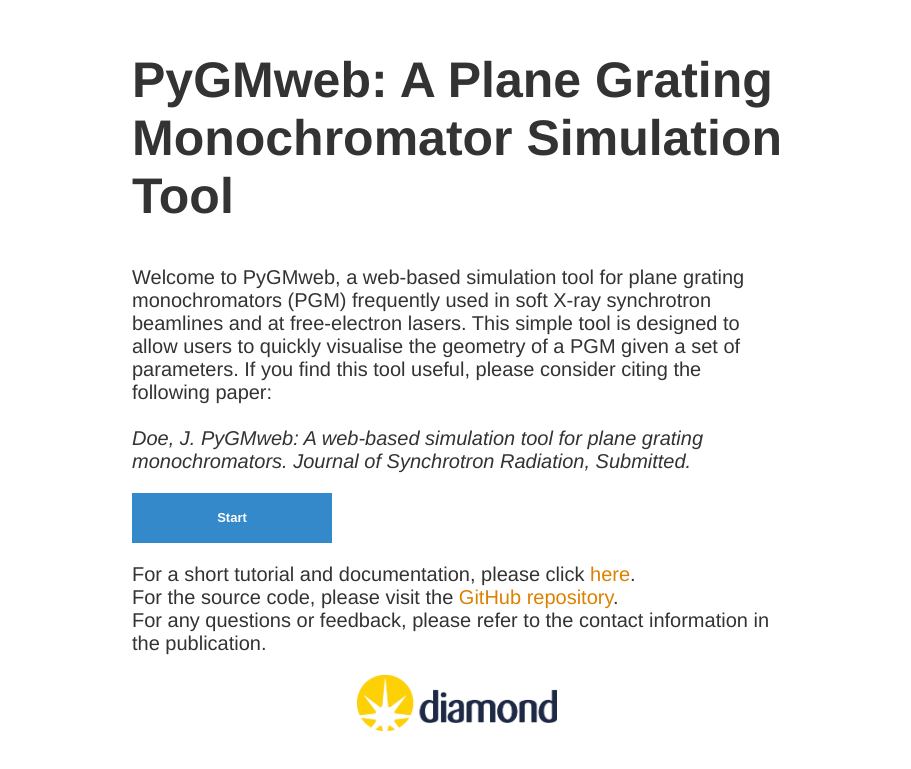
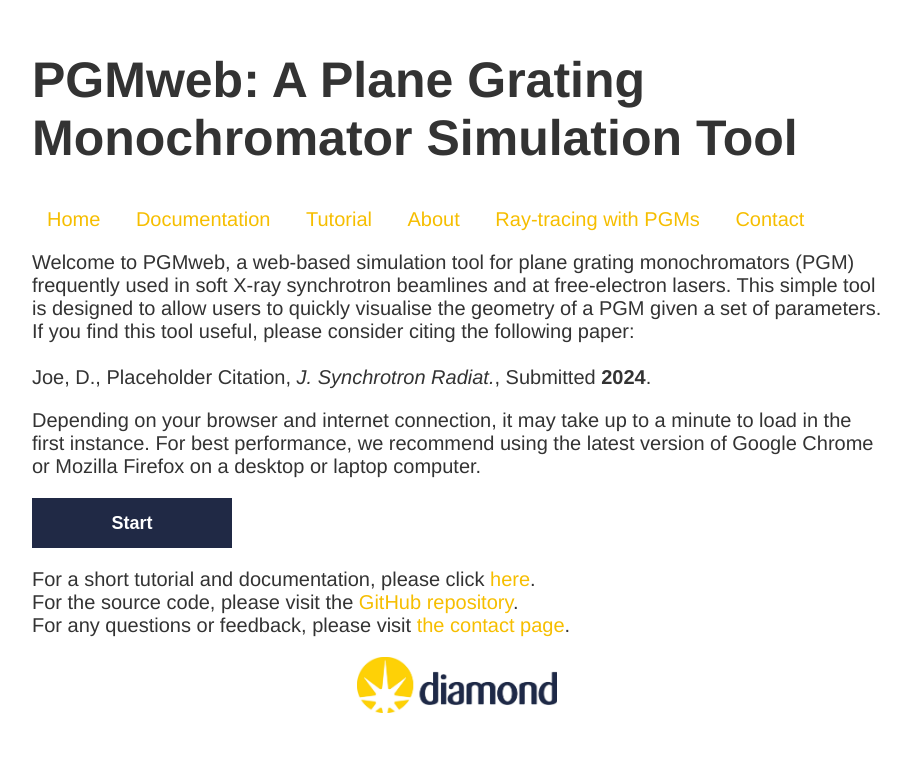
Before and after one commit to DiamondLightSource/pygmweb, a plain HTML site: page dashboard/landing.html in a window 1280 px wide. Shown: the part 149-918 px from the top of the page, without its empty margins (183-1094 px from the left). Drawn offline with Linux system fonts and the light colour scheme.

Commit message:
updated nomenclature

```diff
--- a/dashboard/landing.html
+++ b/dashboard/landing.html
@@ -1,36 +1,50 @@
 <!doctype html>
-<title>Plane Grating Monochromator Simulator</title>
+<title>PGMweb - Plane Grating Monochromator Simulator</title>
 <style>
   body { text-align: center; padding: 150px; }
   h1 { font-size: 50px; }
   body { font: 20px Helvetica, sans-serif; color: #333; }
-  article { display: block; text-align: left; width: 650px; margin: 0 auto; }
-  a { color: #dc8100; text-decoration: none; }
-  a:hover { color: #333; text-decoration: none; }
+  article { display: block; text-align: left; width: 850px; margin: 0 auto; }
+  a { color: #f6be00; text-decoration: none; }
+  a:hover { color: #202945; text-decoration: none; }
+  li { display: inline; margin-right: 0px; padding: 15px; text-align: left;}
+  ul {margin: 0; padding: 0; overflow: hidden; }
 </style>
 
 <article>
-    <h1>PyGMweb: A Plane Grating Monochromator Simulation Tool</h1>
+    <h1>PGMweb: A Plane Grating Monochromator Simulation Tool</h1>
+    <ul>
+        <li><a href="index.html">Home</a>
+        <li><a href="tutorial.html">Documentation</a>
+        <li><a href="app.html">Tutorial</a>
+        <li><a href="about.html">About</a></li>
+        <li><a href="raytracing.html">Ray-tracing with PGMs</a></li>
+        <li><a href="contact.html">Contact</a></li>
+
+      </ul>
     <div>
         <p>
-            Welcome to PyGMweb, a web-based simulation tool for plane grating monochromators (PGM) frequently used in
+            Welcome to PGMweb, a web-based simulation tool for plane grating monochromators (PGM) frequently used in
             soft X-ray synchrotron beamlines and at free-electron lasers. This simple tool is designed to allow
             users to quickly visualise the geometry of a PGM given a set of parameters. If you find this tool useful, please consider citing the following paper:
             <br><br>
-            <i>Doe, J. PyGMweb: A web-based simulation tool for plane grating monochromators.
-                Journal of Synchrotron Radiation, Submitted.</i>
+            Joe, D., Placeholder Citation,
+            <i> J. Synchrotron Radiat.</i>, Submitted  <b>2024</b>.
 
 		</p>
-        <div><!--[if mso]><v:roundrect xmlns:v="urn:schemas-microsoft-com:vml" xmlns:w="urn:schemas-microsoft-com:office:word" href="https://pgmtool.diamond.ac.uk/app.html"style="height:50px;v-text-anchor:middle;width:200px;" arcsize="0%" stroke="f" fillcolor="#3389CA"><w:anchorlock/><center><![endif]--><a href="https://pgmtool.diamond.ac.uk/app.html" style="background-color:#3389CA;border-radius:0px;color:#ffffff;display:inline-block;font-family:sans-serif;font-size:13px;font-weight:bold;line-height:50px;text-align:center;text-decoration:none;width:200px;-webkit-text-size-adjust:none;">Start</a><!--[if mso]></center></v:roundrect><![endif]--></div>
+        <p>Depending on your browser and internet connection, it may take up to a minute to load in the first instance.
+            For best performance, we recommend using the latest version of Google Chrome or Mozilla Firefox on a desktop or laptop computer.
+        </p>
+        <div><a href="https://pgmtool.diamond.ac.uk/app.html" style="background-color:#202945;border-radius:0px;color:#ffffff;display:inline-block;font-family:sans-serif;font-size:18px;font-weight:bold;line-height:50px;text-align:center;text-decoration:none;width:200px;">Start</a></div>
         <p>
             For a short tutorial and documentation, please click <a href="https://pgmtool.diamond.ac.uk/tutorial.html">here</a>.
             <br>
             For the source code, please visit the <a href="https://github.com/DiamondLightSource/pygmweb/tree/main">GitHub repository</a>.
             <br>
-            For any questions or feedback, please refer to the contact information in the publication.
+            For any questions or feedback, please visit <a href="https://pgmtool.diamond.ac.uk/contact.html">the contact page</a>.
 
 
         </p>
-        <img src="dlslogo.jpg.jpg" alt="Diamond Light Source logo" style="width: 200px; margin: 0 auto; display: block;"/>
+        <a href="https://diamond.ac.uk"><img src="dlslogo.jpg.jpg" alt="Diamond Light Source logo" style="width: 200px; margin: 0 auto; display: block;"></a>
     </div>
 </article>
```
Also changed, not shown: 1 other file.
